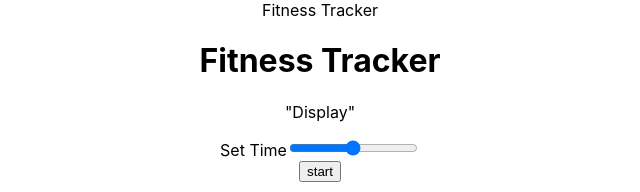
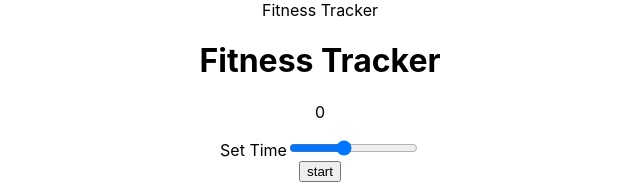
Before and after one commit to MKortmann/Fitness-Tracker, a React (Create React App) app in the folder fitnesstracker/: page / in a window 1280 px wide. Shown: the top 192 px of the page, without its empty margins (320-960 px from the left). Built offline with nearby package versions, Linux system fonts and the light colour scheme.

Commit message:
add: passing data from input range to display

```diff
--- a/fitnesstracker/src/App.js
+++ b/fitnesstracker/src/App.js
@@ -9,7 +9,8 @@ class App extends Component {
 
   state = {
     timerLoops: [],
-    btnStates: ["start", "stop"]
+    btnStates: ["start", "stop"],
+    timeDisplayed: 0
   }
 
   startTimer = () => {
@@ -19,6 +20,11 @@ class App extends Component {
 
   changed = (event) => {
     console.log(event.target.value);
+    this.setState({
+      timerLoops: [],
+      btnStates: ["start", "stop"],
+      timeDisplayed: event.target.value
+    })
   }
 
 
@@ -27,7 +33,7 @@ class App extends Component {
       <div className="App">
         <Navbar />
         <h1>Fitness Tracker</h1>
-        <Display />
+        <Display display={this.state.timeDisplayed}/>
         <Input changed={this.changed}/>
         <Button startTimer={this.startTimer} btnName={this.state.btnStates[0]}/>
       </div>
--- a/fitnesstracker/src/components/Display.js
+++ b/fitnesstracker/src/components/Display.js
@@ -1,9 +1,9 @@
 import React from "react";
 
-const display = () => {
+const display = (props) => {
 
   return (
-    <p>"Display"</p>
+    <p>{props.display}</p>
   )
 
 }
--- a/fitnesstracker/src/components/Input.js
+++ b/fitnesstracker/src/components/Input.js
@@ -5,7 +5,7 @@ const input = (props) => {
   return (
       <div>
         <label>Set Time</label>
-        <input type="range" onChange={props.changed}></input>
+        <input type="range" min="0" max="120" onChange={props.changed}></input>
       </div>
   );
 
```
